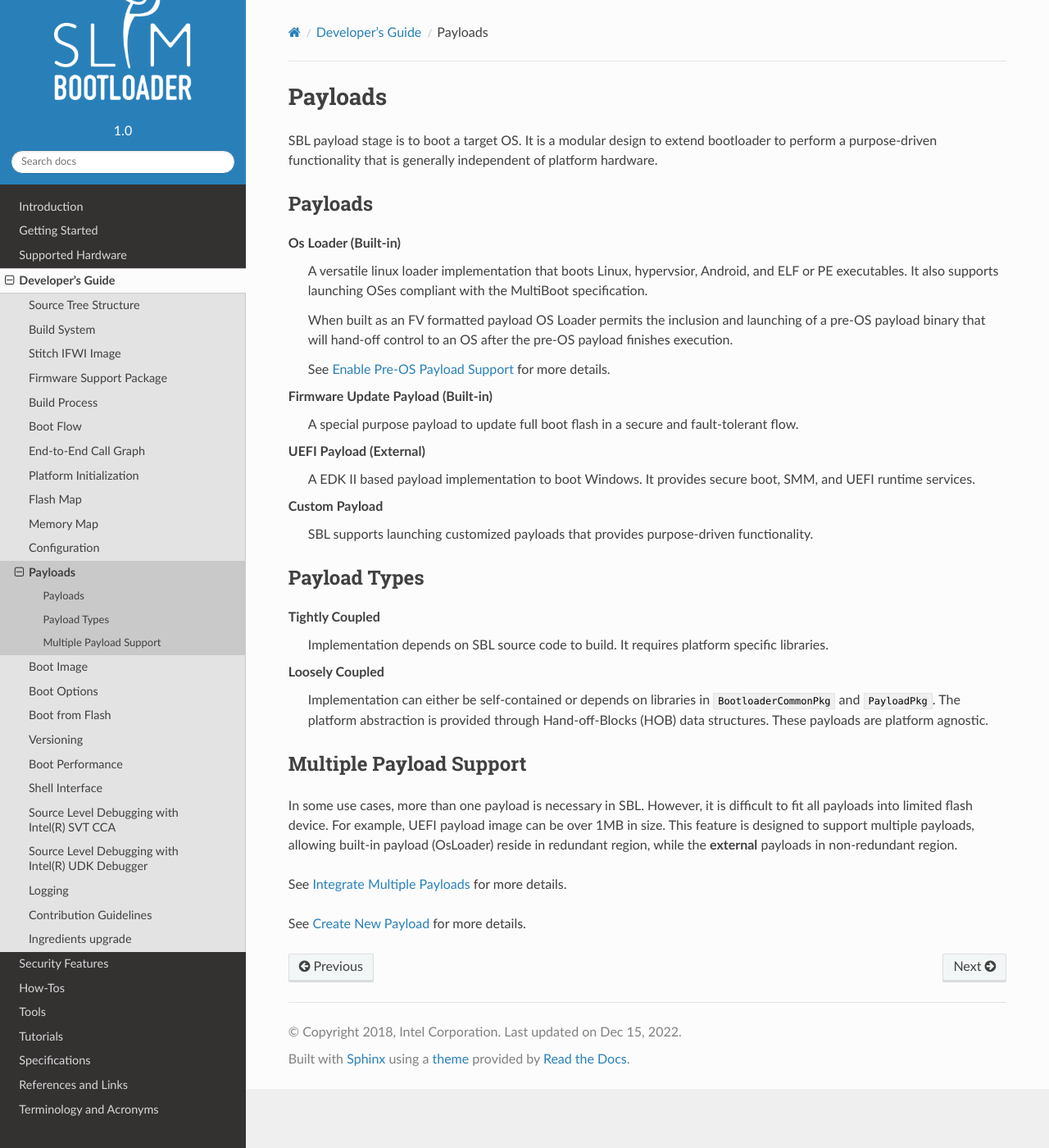
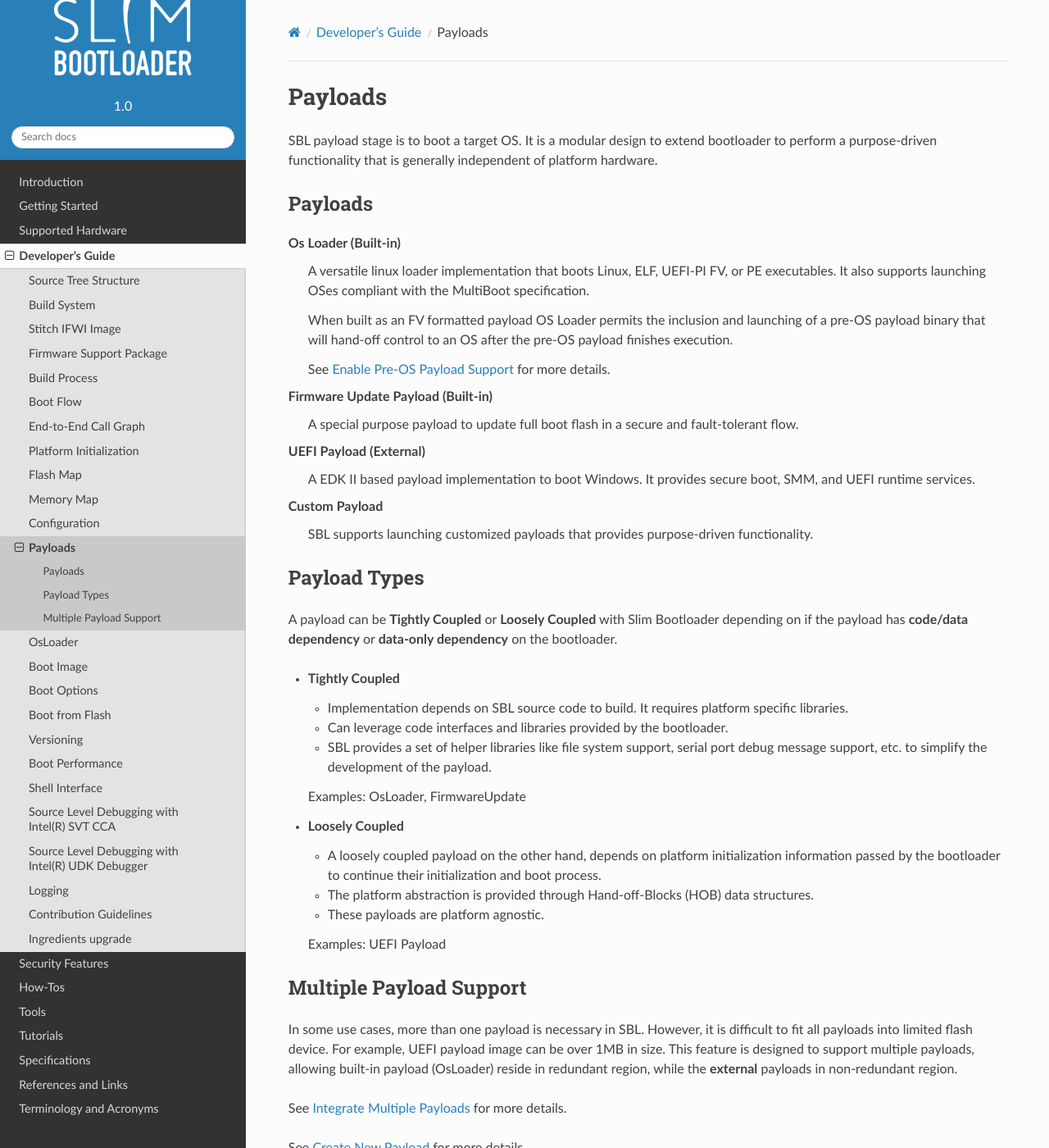
Before and after one commit to slimbootloader/documentation, a Sphinx documentation site: the page built from source/developer-guides/payload.rst, in a window 1280 px wide and 1400 px high. Shown: the whole window at 82% size. Built offline with Sphinx 7.4.7 and the Read the Docs theme 2.0.0, drawn with Linux system fonts in a browser that asks for light colours.

Commit message:
Enhance Payload page and add OsLoader page (#155)
* Elaborate on payload types

- Add a few details to the payload types section
- Remove Android and hypervisor from OsLoader intro

Signed-off-by: Atharva Lele <atharva.lele@intel.com>

* Add OsLoader section to Developer's Guide

Add details about OsLoader and OsLoader code flow

Signed-off-by: Atharva Lele <atharva.lele@intel.com>
Signed-off-by: Sachin Kamat <sachin.kamat@intel.com>

Signed-off-by: Atharva Lele <atharva.lele@intel.com>
Signed-off-by: Sachin Kamat <sachin.kamat@intel.com>

```diff
--- a/source/developer-guides/index.rst
+++ b/source/developer-guides/index.rst
@@ -20,6 +20,7 @@ Developer's Guide
    memory-map
    configuration
    payload
+   osloader
    bootimage
    boot-options
    flash-boot
--- a/source/developer-guides/payload.rst
+++ b/source/developer-guides/payload.rst
@@ -9,7 +9,7 @@ Payloads
 ^^^^^^^^^^^^^^^^^^^
 
 Os Loader (Built-in)
-  A versatile linux loader implementation that boots Linux, hypervsior, Android, and ELF or PE executables. It also supports launching OSes compliant with the MultiBoot specification.
+  A versatile linux loader implementation that boots Linux, ELF, UEFI-PI FV, or PE executables. It also supports launching OSes compliant with the MultiBoot specification.
 
   When built as an FV formatted payload OS Loader permits the inclusion and launching of a pre-OS payload binary that will hand-off control to an OS after the pre-OS payload finishes execution.
 
@@ -28,11 +28,23 @@ Custom Payload
 Payload Types
 ^^^^^^^^^^^^^^^^
 
-Tightly Coupled
-  Implementation depends on |SPN| source code to build. It requires platform specific libraries.
+A payload can be **Tightly Coupled** or **Loosely Coupled** with Slim Bootloader depending on if the payload has **code/data dependency** or **data-only dependency** on the bootloader. \
 
-Loosely Coupled
-  Implementation can either be self-contained or depends on libraries in ``BootloaderCommonPkg`` and ``PayloadPkg``. The platform abstraction is provided through Hand-off-Blocks (HOB) data structures. These payloads are platform agnostic.
+* **Tightly Coupled**
+
+  * Implementation depends on |SPN| source code to build. It requires platform specific libraries.
+  * Can leverage code interfaces and libraries provided by the bootloader.
+  * |SPN| provides a set of helper libraries like file system support, serial port debug message support, etc. to simplify the development of the payload.
+
+  Examples: OsLoader, FirmwareUpdate
+
+* **Loosely Coupled**
+
+  * A loosely coupled payload on the other hand, depends on platform initialization information passed by the bootloader to continue their initialization and boot process.
+  * The platform abstraction is provided through Hand-off-Blocks (HOB) data structures.
+  * These payloads are platform agnostic.
+
+  Examples: UEFI Payload
 
 
 Multiple Payload Support
```
Also changed, not shown: source/developer-guides/osloader.rst (added, +26 -0 lines), source/images/osldr_flow.png (added).
